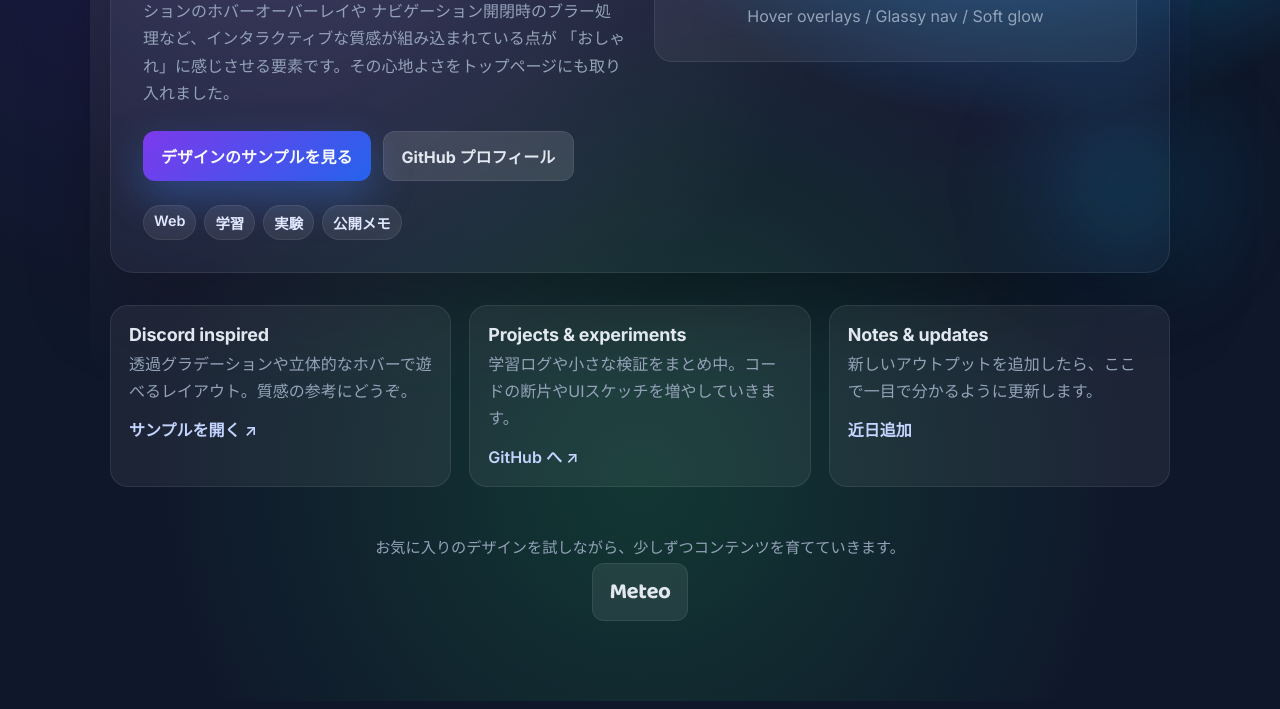
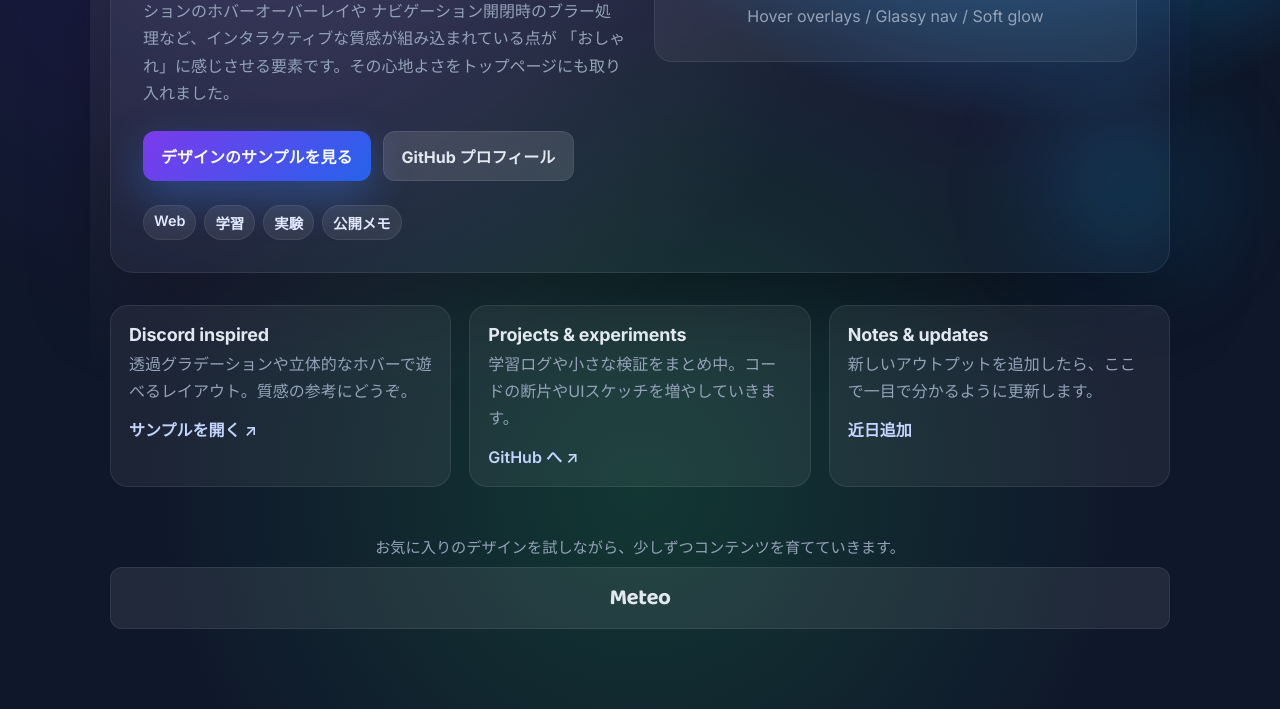
Before and after one commit to meteosimaji/meteosimaji.github.io, a plain HTML site: page index.html in a window 1280 px wide. Shown: the part 407-1116 px from the top of the page. Drawn offline with Linux system fonts and the light colour scheme.

Commit message:
Make footer Meteo link full width

```diff
--- a/index.html
+++ b/index.html
@@ -309,12 +309,12 @@
     }
 
     .footer-brand {
-      display: inline-flex;
-      align-items: center;
-      justify-content: center;
-      margin-top: 6px;
-      padding: 10px 16px;
+      display: block;
+      width: 100%;
+      margin-top: 10px;
+      padding: 12px 16px;
       border-radius: 12px;
+      text-align: center;
       text-decoration: none;
       color: var(--fg);
       font-family: "Baloo 2", "Inter", system-ui, -apple-system, BlinkMacSystemFont, "Segoe UI", sans-serif;
```
